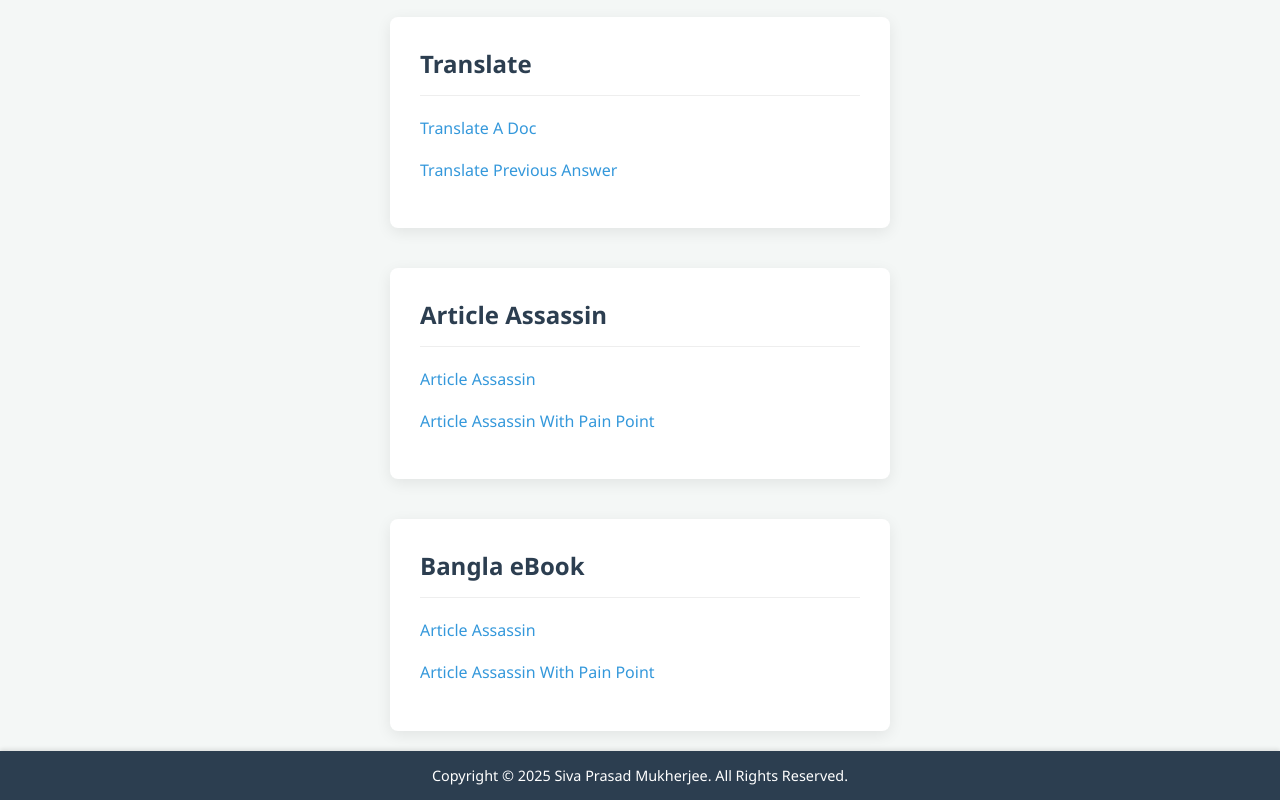
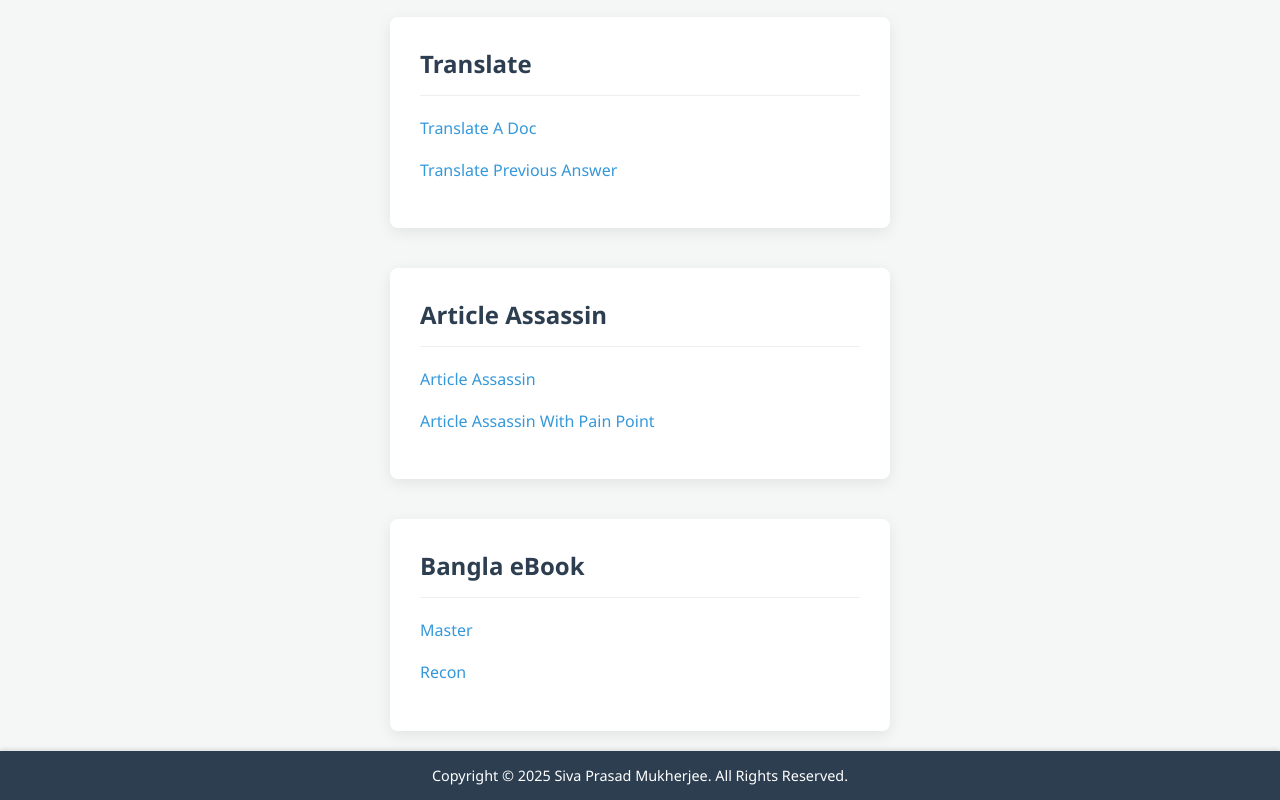
Before and after one commit to spmohq/analysis, a plain HTML site: page index.html in a window 1280 px wide. Shown: the part 1707-2507 px from the top of the page. Drawn offline with Linux system fonts and the light colour scheme.

Commit message:
Update index.html

```diff
--- a/index.html
+++ b/index.html
@@ -155,8 +155,8 @@
         <div class="container">
         <div class="content-box">
             <h2>Bangla eBook</h2>
-            <p><a href="ebook-bn-temp.html" target="_blank">Article Assassin</a></p>
-            <p><a href="recon.html" target="_blank">Article Assassin With Pain Point</a></p>
+            <p><a href="ebook-bn-temp.html" target="_blank">Master</a></p>
+            <p><a href="recon.html" target="_blank">Recon</a></p>
         </div>
     </div>
 
```
